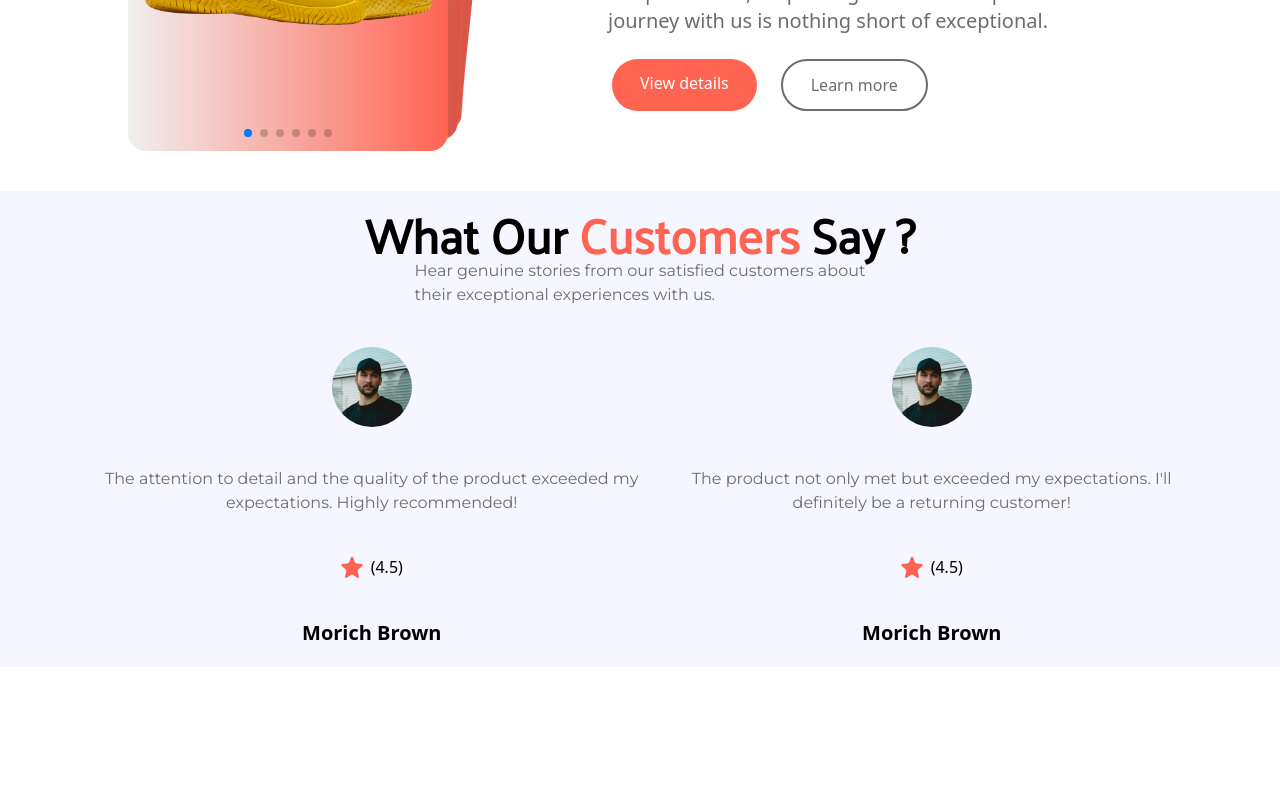
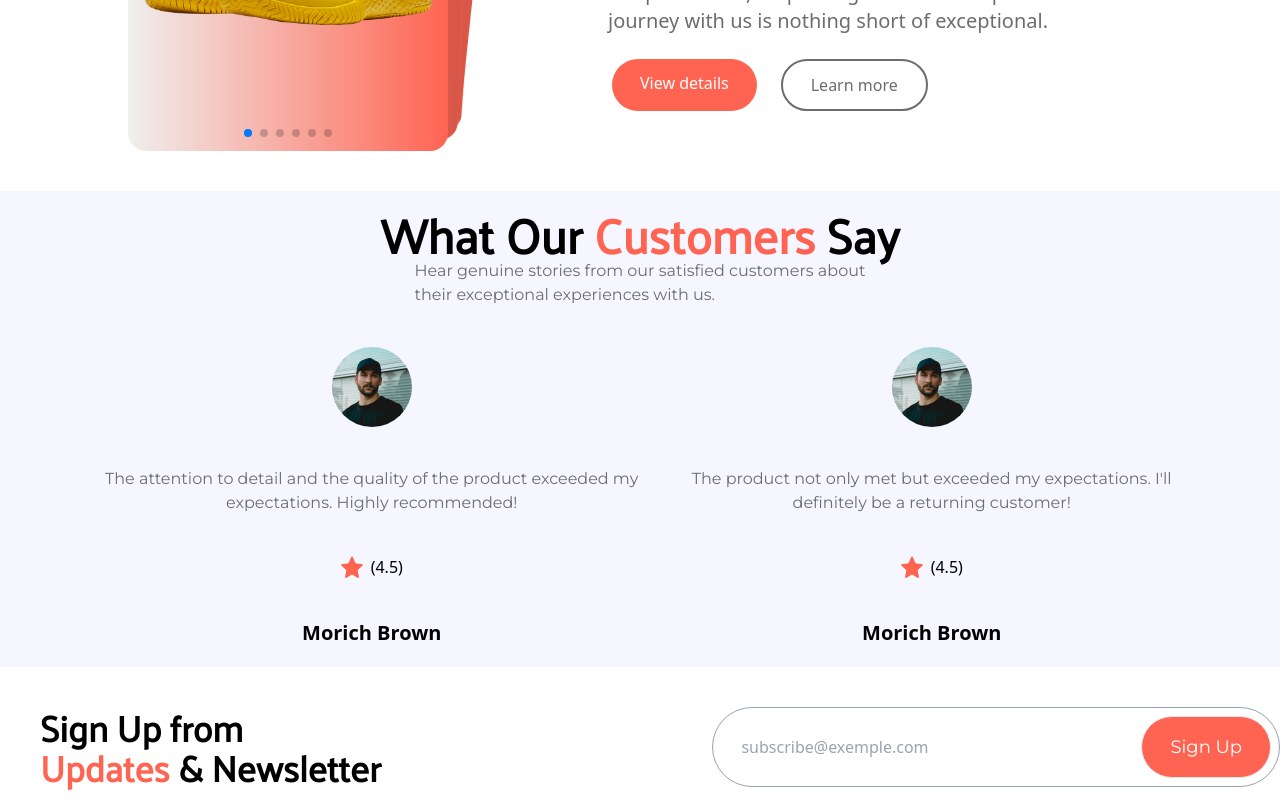
Before and after one commit to Azzedine-zemmari/Nike-, a Vue app: page / in a window 1280 px wide. Shown: the part 2185-2985 px from the top of the page. Before the commit the page ends 2852 px from the top, so only its background shows below. Built offline with nearby package versions, Linux system fonts and the light colour scheme.

Commit message:
add the contact section

```diff
--- a/src/App.vue
+++ b/src/App.vue
@@ -1,5 +1,5 @@
 <template>
-  <div>
+  <div class=" selection:bg-Orange-0 selection:text-white">
     <Index/>
   </div>
 </template>
--- a/src/Index.vue
+++ b/src/Index.vue
@@ -5,6 +5,7 @@
     <Section/>
     <SpecialOffers/>
     <Customers/>
+    <ContactUs/>
 </template>
 <script setup>
 import Navbar from './section/Navbar.vue';
@@ -13,4 +14,5 @@ import Product from './section/Product.vue';
 import Section from './section/Section.vue';
 import SpecialOffers from './section/SpecialOffers.vue';
 import Customers from './section/Customers.vue';
+import ContactUs from './section/ContactUs.vue';
 </script>
--- /dev/null
+++ b/src/components/EmailInput.vue
@@ -0,0 +1,6 @@
+<template>
+    <div class="flex border justify-between border-slate-400 rounded-full p-2 ">
+        <input class="outline-none sm:min-w-[400px] w-40 rounded-full ms-5 flex-1" type="email" name="" id="" placeholder="subscribe@exemple.com">
+        <button class="sm:px-7 sm:text-lg py-4 rounded-full bg-Orange-0 text-white flex items-center justify-center  border font-Montserrat  text-sm px-2">Sign Up</button>
+    </div>
+</template>
--- /dev/null
+++ b/src/section/ContactUs.vue
@@ -0,0 +1,12 @@
+<template>
+    <div id="Contact" class="flex flex-col mt-10 ml-10 lg:flex-row md:flex-col sm:flex-col lg:justify-between">
+        <h3 class="text-4xl font-Palanquin font-bold">
+            Sign Up from <br>
+            <span class="text-Orange-0">Updates </span>& Newsletter
+        </h3>
+        <EmailInput/>
+    </div>
+</template>
+<script setup>
+import EmailInput from '../components/EmailInput.vue';
+</script>
--- a/src/section/Customers.vue
+++ b/src/section/Customers.vue
@@ -1,7 +1,7 @@
 <template>
     <div class="bg-JiJi-0 px-10 py-5 mt-10">
         <div class="flex flex-col justify-center items-center  ">
-            <h1 class=" text-5xl font-black capitalize font-Palanquin">what our <span class=" text-Orange-0">Customers</span> say ?</h1>
+            <h1 class=" text-5xl font-black capitalize font-Palanquin">what our <span class=" text-Orange-0">Customers</span> say</h1>
             <p class=" font-Montserrat text-Gray-0">
                 Hear genuine stories from our satisfied customers about <br>
                 their exceptional experiences with us.
```
